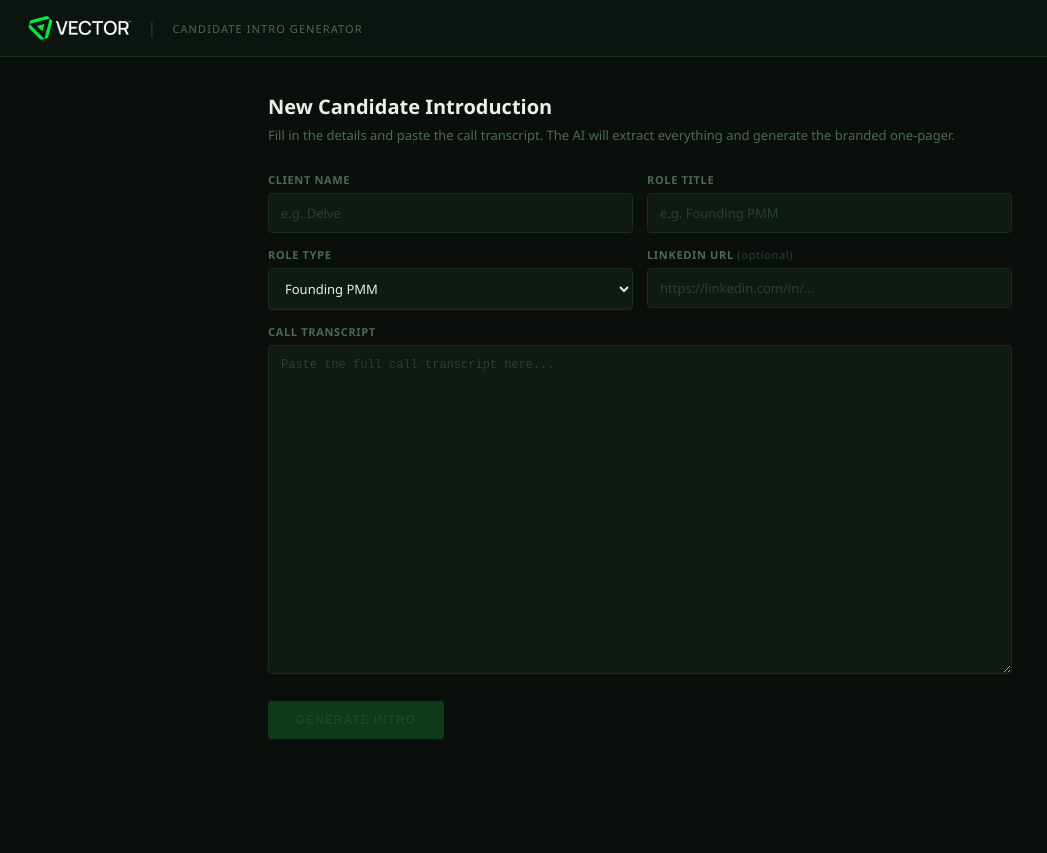
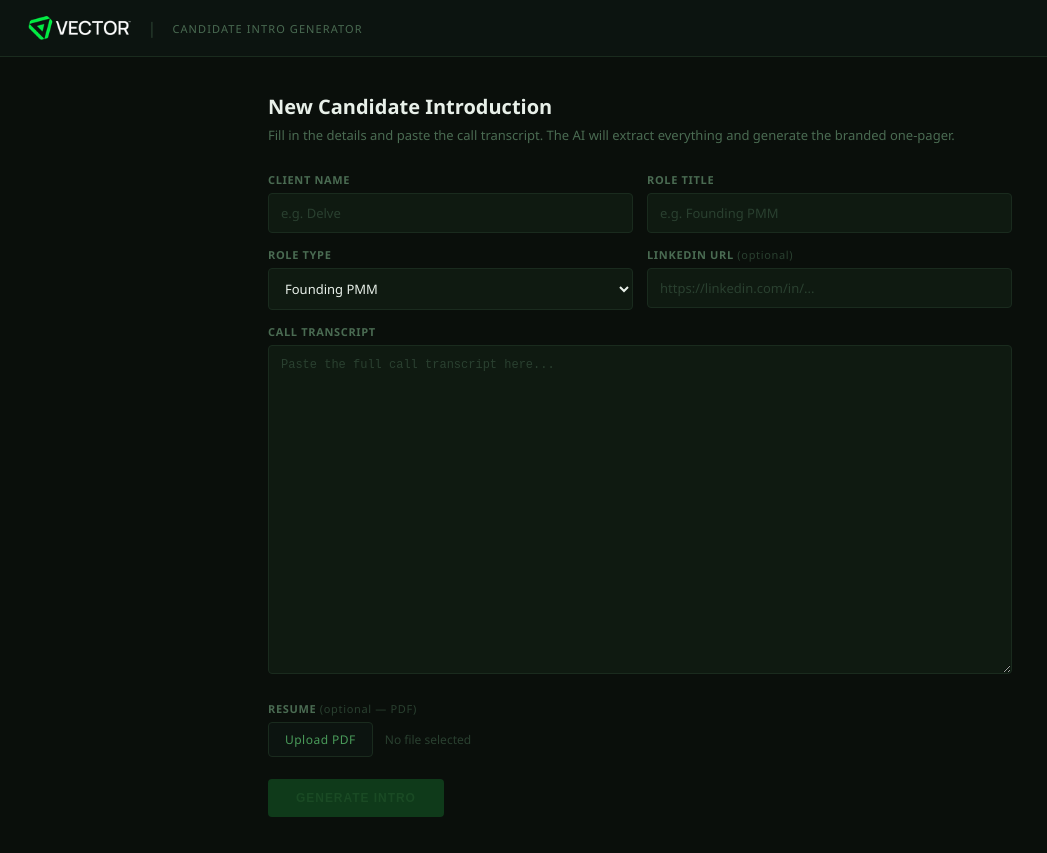
Before and after one commit to Dylan-Vector/vector-intros, a Next.js app in the folder vector-intros/: page / in a window 1280 px wide. Shown: the whole page, without its empty margins (0-1047 px from the left). Before the commit the page ends 800 px from the top, so only its background shows below. Built offline with nearby package versions, Linux system fonts and the light colour scheme.

Commit message:
Update page.js

```diff
--- a/vector-intros/src/app/page.js
+++ b/vector-intros/src/app/page.js
@@ -41,12 +41,23 @@ export default function Home() {
   const [roleType, setRoleType] = useState('founding_pmm')
   const [linkedinUrl, setLinkedinUrl] = useState('')
   const [transcript, setTranscript] = useState('')
+  const [resumeB64, setResumeB64] = useState(null)
+  const [resumeName, setResumeName] = useState('')
   const [extracted, setExtracted] = useState(null)
   const [error, setError] = useState('')
   const [loading, setLoading] = useState(false)
 
   const canGenerate = transcript.trim().length > 100 && clientName.trim() && roleName.trim()
   const roleConfig = ROLE_CONFIGS[roleType]
+
+  function handleResumeUpload(e) {
+    const file = e.target.files[0]
+    if (!file) return
+    setResumeName(file.name)
+    const reader = new FileReader()
+    reader.onload = () => setResumeB64(reader.result.split(',')[1])
+    reader.readAsDataURL(file)
+  }
 
   async function handleGenerate() {
     setLoading(true)
@@ -55,7 +66,7 @@ export default function Home() {
       const res = await fetch('/api/extract', {
         method: 'POST',
         headers: { 'Content-Type': 'application/json' },
-        body: JSON.stringify({ transcript, clientName, roleName, roleType, linkedinUrl }),
+        body: JSON.stringify({ transcript, clientName, roleName, roleType, linkedinUrl, resumeB64 }),
       })
       const data = await res.json()
       if (!res.ok || data.error) {
@@ -164,6 +175,24 @@ export default function Home() {
                 {transcript.split(' ').length.toLocaleString()} words
               </div>
             )}
+          </div>
+
+          <div style={{ marginBottom: 22 }}>
+            <label style={s.label}>Resume <span style={{ color: '#2A4030', textTransform: 'none', fontWeight: 400 }}>(optional — PDF)</span></label>
+            <label style={{ display: 'flex', alignItems: 'center', gap: 12, cursor: 'pointer' }}>
+              <div style={{
+                background: '#0C1410', border: '1px solid #1A2B1E', borderRadius: 4,
+                padding: '8px 16px', fontSize: 12, color: '#4A9B5A', letterSpacing: '0.04em',
+                whiteSpace: 'nowrap'
+              }}>
+                {resumeName ? '✓ Change file' : 'Upload PDF'}
+              </div>
+              {resumeName
+                ? <span style={{ fontSize: 12, color: '#6A9B74' }}>{resumeName}</span>
+                : <span style={{ fontSize: 12, color: '#2A4030' }}>No file selected</span>
+              }
+              <input type="file" accept="application/pdf" onChange={handleResumeUpload} style={{ display: 'none' }} />
+            </label>
           </div>
 
           {error && (
```
